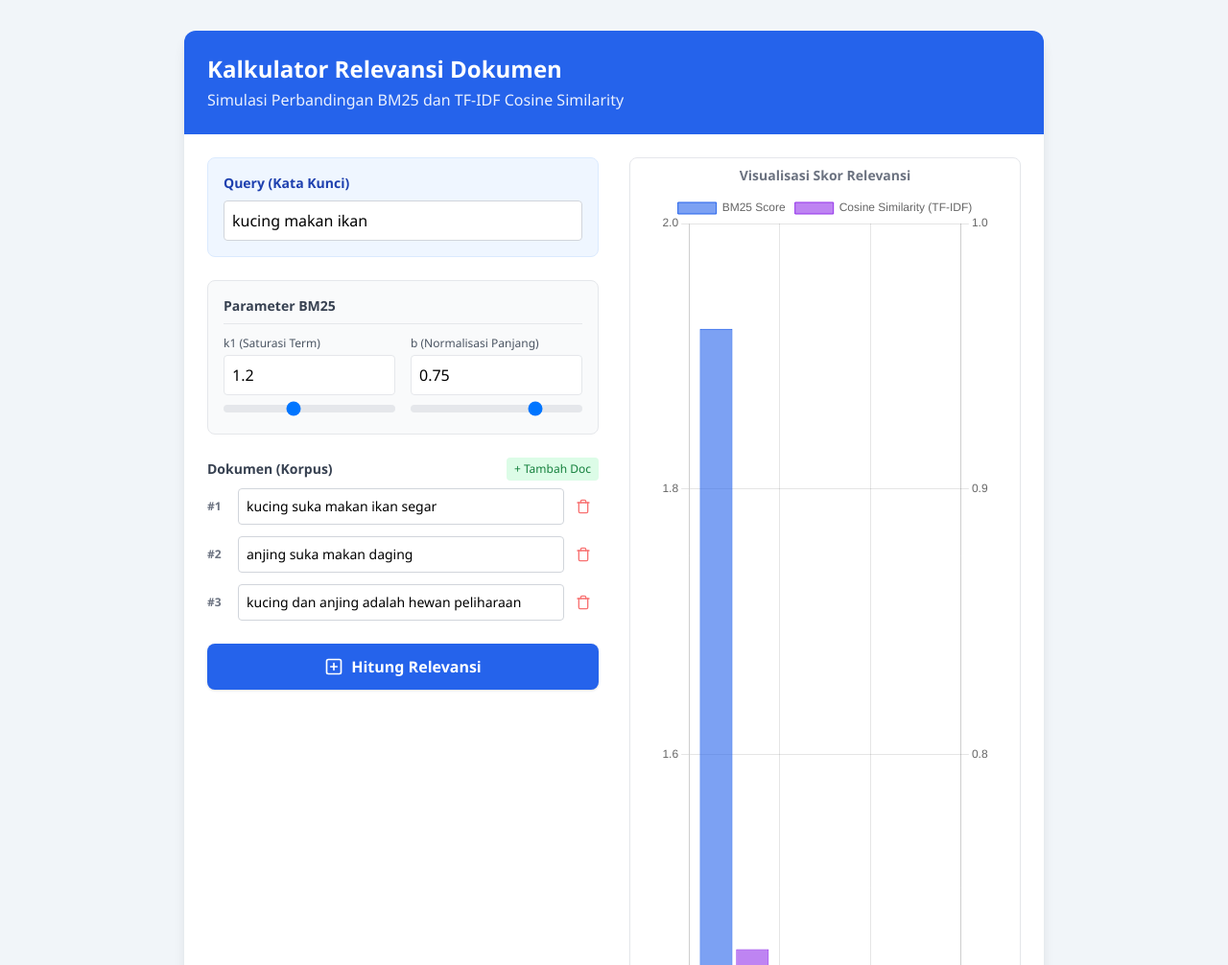
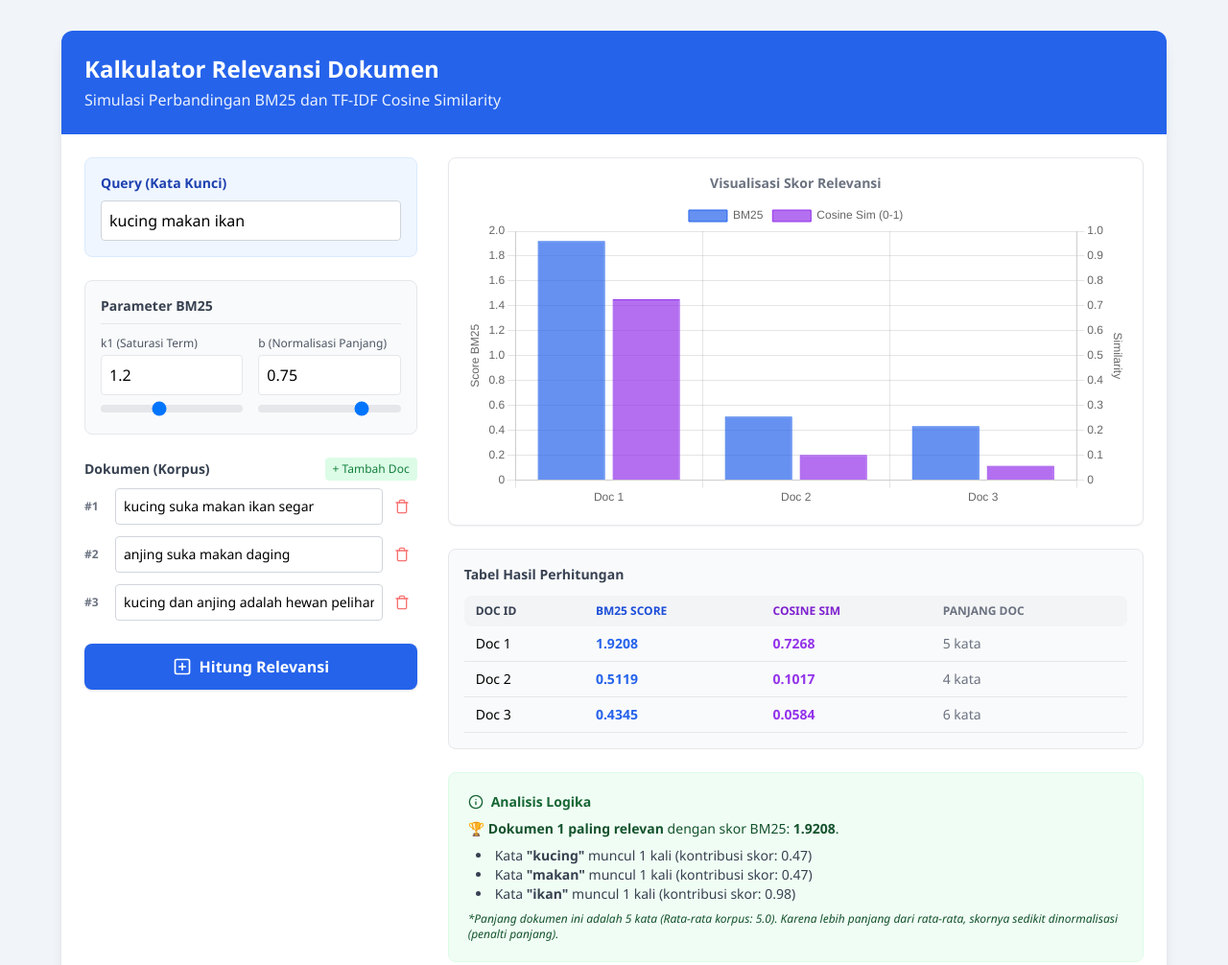
Before and after one commit to excelyno/BM25-calculation, a plain HTML site: page index.html in a window 1280 px wide. Shown: the top 1006 px of the page at 96% size. Drawn offline with nearby package versions, Linux system fonts and the light colour scheme.

Commit message:
Update index.html

```diff
--- a/index.html
+++ b/index.html
@@ -14,7 +14,7 @@
 </head>
 <body class="bg-slate-100 min-h-screen p-4 md:p-8">
 
-    <div class="max-w-4xl mx-auto bg-white rounded-xl shadow-lg overflow-hidden">
+    <div class="max-w-6xl mx-auto bg-white rounded-xl shadow-lg overflow-hidden">
 
         <!-- Header -->
         <div class="bg-blue-600 p-6 text-white">
@@ -22,10 +22,10 @@
             <p class="opacity-90 mt-1">Simulasi Perbandingan BM25 dan TF-IDF Cosine Similarity</p>
         </div>
 
-        <div class="p-6 grid grid-cols-1 md:grid-cols-2 gap-8">
+        <div class="p-6 grid grid-cols-1 lg:grid-cols-3 gap-8">
 
-            <!-- Left Column: Inputs -->
-            <div class="space-y-6">
+            <!-- Left Column: Inputs (1/3 width on large screens) -->
+            <div class="lg:col-span-1 space-y-6">
 
                 <!-- Query Input -->
                 <div class="bg-blue-50 p-4 rounded-lg border border-blue-100">
@@ -79,31 +79,33 @@
 
             </div>
 
-            <!-- Right Column: Results & Chart -->
-            <div class="space-y-6">
+            <!-- Right Column: Results & Chart (2/3 width on large screens) -->
+            <div class="lg:col-span-2 space-y-6">
 
-                <!-- Chart Container -->
-                <div class="bg-white p-2 rounded-lg border border-gray-200 shadow-sm min-h-[300px]">
+                <!-- Chart Container (Fixed Height) -->
+                <div class="bg-white p-4 rounded-lg border border-gray-200 shadow-sm h-96 relative">
                     <h3 class="text-center text-sm font-semibold text-gray-500 mb-2">Visualisasi Skor Relevansi</h3>
+                    <div class="w-full h-[320px]">
                         <canvas id="resultsChart"></canvas>
+                    </div>
                 </div>
 
                 <!-- Results Table -->
                 <div class="bg-gray-50 p-4 rounded-lg border border-gray-200">
-                    <h3 class="text-sm font-bold text-gray-700 mb-3">Detail Hasil Perhitungan</h3>
+                    <h3 class="text-sm font-bold text-gray-700 mb-3">Tabel Hasil Perhitungan</h3>
                     <div class="overflow-x-auto">
                         <table class="w-full text-sm text-left">
                             <thead class="text-xs text-gray-700 uppercase bg-gray-100">
                                 <tr>
                                     <th class="px-3 py-2 rounded-l-lg">Doc ID</th>
-                                    <th class="px-3 py-2">BM25 Score</th>
-                                    <th class="px-3 py-2 rounded-r-lg">Cosine Sim</th>
+                                    <th class="px-3 py-2 text-blue-700">BM25 Score</th>
+                                    <th class="px-3 py-2 text-purple-700">Cosine Sim</th>
+                                    <th class="px-3 py-2 text-gray-500 rounded-r-lg">Panjang Doc</th>
                                 </tr>
                             </thead>
                             <tbody id="resultsTableBody">
-                                <!-- Results will be injected here -->
                                 <tr>
-                                    <td colspan="3" class="px-3 py-4 text-center text-gray-500 italic">
+                                    <td colspan="4" class="px-3 py-4 text-center text-gray-500 italic">
                                         Klik "Hitung" untuk melihat hasil...
                                     </td>
                                 </tr>
@@ -112,13 +114,15 @@
                     </div>
                 </div>
 
-                <!-- Explanation Box -->
-                <div class="bg-yellow-50 p-4 rounded-lg border border-yellow-100 text-xs text-yellow-800">
-                    <p class="font-semibold mb-1">Catatan:</p>
-                    <ul class="list-disc list-inside space-y-1">
-                        <li><strong>BM25:</strong> Mempertimbangkan saturasi term (k1) dan panjang dokumen (b). Nilai tidak ternormalisasi (bisa > 1).</li>
-                        <li><strong>Cosine Similarity:</strong> Mengukur sudut antar vektor dokumen dan query. Rentang nilai 0 s/d 1.</li>
-                    </ul>
+                <!-- Detailed Analysis Box -->
+                <div id="analysisBox" class="bg-green-50 p-5 rounded-lg border border-green-100 hidden">
+                    <h3 class="text-sm font-bold text-green-800 mb-2 flex items-center gap-2">
+                        <svg xmlns="http://www.w3.org/2000/svg" width="16" height="16" viewBox="0 0 24 24" fill="none" stroke="currentColor" stroke-width="2" stroke-linecap="round" stroke-linejoin="round"><circle cx="12" cy="12" r="10"/><line x1="12" y1="16" x2="12" y2="12"/><line x1="12" y1="8" x2="12.01" y2="8"/></svg>
+                        Analisis Logika
+                    </h3>
+                    <div id="analysisContent" class="text-sm text-green-900 space-y-2">
+                        <!-- Dynamic analysis will appear here -->
+                    </div>
                 </div>
 
             </div>
@@ -135,23 +139,23 @@
 
         let chartInstance = null;
 
-        // --- FUNGSI UTAMA ---
+        // --- FUNGSI HELPER ---
 
-        // 1. Tokenizer: Membersihkan dan memecah teks menjadi array kata
         function tokenize(text) {
             return text
                 .toLowerCase()
-                .replace(/[^\w\s]/g, '') // Hapus tanda baca
+                .replace(/[^\w\s]/g, '')
                 .trim()
                 .split(/\s+/)
                 .filter(word => word.length > 0);
         }
 
-        // 2. Render Input Dokumen
+        // --- UI RENDERING ---
+
         function renderDocuments() {
             const list = document.getElementById('documentList');
             list.innerHTML = '';
-            documents.forEach((doc, index) => {
+            documents.forEach((doc) => {
                 const div = document.createElement('div');
                 div.className = 'flex items-center gap-2';
                 div.innerHTML = `
@@ -161,16 +165,16 @@
                            class="flex-1 text-sm p-2 border border-gray-300 rounded focus:border-blue-500 outline-none"
                            placeholder="Isi kalimat dokumen...">
                     <button onclick="removeDocument(${doc.id})"
-                            class="text-red-400 hover:text-red-600 p-1 rounded hover:bg-red-50 transition"
-                            title="Hapus Dokumen">
-                        <svg xmlns="http://www.w3.org/2000/svg" width="16" height="16" viewBox="0 0 24 24" fill="none" stroke="currentColor" stroke-width="2" stroke-linecap="round" stroke-linejoin="round"><polyline points="3 6 5 6 21 6"/><path d="M19 6v14a2 2 0 0 1-2 2H7a2 2 0 0 1-2-2V6m3 0V4a2 2 0 0 1 2-2h4a2 2 0 0 1 2 2v2"/></svg>
+                            class="text-red-400 hover:text-red-600 p-1 rounded hover:bg-red-50 transition">
+                        <svg xmlns="http://www.w3.org/2000/svg" width="16" height="16" viewBox="0 0 24 24" fill="none" stroke="currentColor" stroke-width="2" stroke-linecap="round" stroke-linejoin="round"><path d="M3 6h18"/><path d="M19 6v14c0 1-1 2-2 2H7c-1 0-2-1-2-2V6"/><path d="M8 6V4c0-1 1-2 2-2h4c1 0 2 1 2 2v2"/></svg>
                     </button>
                 `;
                 list.appendChild(div);
             });
         }
 
-        // 3. Manajemen State Dokumen
+        // --- MANAJEMEN STATE ---
+
         function addDocument() {
             const newId = documents.length > 0 ? Math.max(...documents.map(d => d.id)) + 1 : 1;
             documents.push({ id: newId, text: "" });
@@ -191,7 +195,7 @@
             if (doc) doc.text = text;
         }
 
-        // --- LOGIKA PERHITUNGAN (THE CORE) ---
+        // --- LOGIKA UTAMA ---
 
         function calculate() {
             const queryText = document.getElementById('queryInput').value;
@@ -210,124 +214,95 @@
                 tokens: tokenize(doc.text)
             }));
 
-            // --- A. Hitung BM25 ---
-
-            // Average Document Length (avgdl)
+            // 1. Hitung AvgDocLength
             const totalLength = tokenizedDocs.reduce((sum, doc) => sum + doc.tokens.length, 0);
             const avgdl = totalLength / tokenizedDocs.length;
             const N = tokenizedDocs.length;
 
+            // 2. Hitung BM25
             const bm25Results = tokenizedDocs.map(doc => {
                 let score = 0;
+                let details = []; // Untuk penjelasan
                 const docLen = doc.tokens.length;
 
                 queryTokens.forEach(term => {
-                    // Hitung frekuensi term di dokumen ini (f_td)
                     const f_td = doc.tokens.filter(t => t === term).length;
-
-                    // Hitung frekuensi dokumen yang mengandung term (n_q)
                     const n_q = tokenizedDocs.filter(d => d.tokens.includes(term)).length;
-
-                    // IDF (Probabilistic)
-                    // Rumus: ln( (N - n(q) + 0.5) / (n(q) + 0.5) + 1 )
                     const idf = Math.log( ((N - n_q + 0.5) / (n_q + 0.5)) + 1 );
 
-                    // Bagian Term Frequency BM25
                     const numerator = f_td * (k1 + 1);
                     const denominator = f_td + k1 * (1 - b + b * (docLen / avgdl));
+                    const termScore = idf * (numerator / denominator);
 
-                    score += idf * (numerator / denominator);
+                    score += termScore;
+
+                    if(termScore > 0) {
+                        details.push({term, f_td, termScore});
+                    }
                 });
 
-                return { id: doc.id, score: Math.max(0, score) }; // Score tidak boleh negatif untuk visualisasi
+                return {
+                    id: doc.id,
+                    score: Math.max(0, score),
+                    docLen: docLen,
+                    details: details
+                };
             });
 
-
-            // --- B. Hitung TF-IDF Cosine Similarity ---
-
-            // 1. Buat Vocabulary Unik (Query + Semua Dokumen) untuk ruang vektor yang lengkap
+            // 3. Hitung TF-IDF Cosine
             const allTokens = new Set([...queryTokens]);
             tokenizedDocs.forEach(d => d.tokens.forEach(t => allTokens.add(t)));
             const vocabulary = Array.from(allTokens);
 
-            // 2. Fungsi Hitung Vektor TF-IDF
             function getTfIdfVector(targetTokens, allDocs) {
                 return vocabulary.map(term => {
-                    // TF (Term Frequency) - Log Normalization: 1 + log(f) jika f > 0
                     const rawCount = targetTokens.filter(t => t === term).length;
                     const tf = rawCount > 0 ? (1 + Math.log10(rawCount)) : 0;
-
-                    // IDF (Inverse Document Frequency) - Standard: log10(N / df)
                     const df = allDocs.filter(d => d.tokens.includes(term)).length;
                     const idf = df > 0 ? Math.log10(allDocs.length / df) : 0;
-
                     return tf * idf;
                 });
             }
 
-            // Vector Query
             const queryVector = getTfIdfVector(queryTokens, tokenizedDocs);
-
-            // Hitung Similarity untuk setiap dokumen
             const cosineResults = tokenizedDocs.map(doc => {
                 const docVector = getTfIdfVector(doc.tokens, tokenizedDocs);
-
-                // Dot Product
-                let dotProduct = 0;
-                let magQuery = 0;
-                let magDoc = 0;
-
+                let dotProduct = 0, magQuery = 0, magDoc = 0;
                 for (let i = 0; i < vocabulary.length; i++) {
                     dotProduct += queryVector[i] * docVector[i];
                     magQuery += queryVector[i] ** 2;
                     magDoc += docVector[i] ** 2;
                 }
-
                 magQuery = Math.sqrt(magQuery);
                 magDoc = Math.sqrt(magDoc);
-
-                let similarity = 0;
-                if (magQuery > 0 && magDoc > 0) {
-                    similarity = dotProduct / (magQuery * magDoc);
-                }
-
+                let similarity = (magQuery > 0 && magDoc > 0) ? dotProduct / (magQuery * magDoc) : 0;
                 return { id: doc.id, score: similarity };
             });
 
-            // --- C. Update UI ---
-            updateTable(bm25Results, cosineResults);
-            updateChart(bm25Results, cosineResults);
+            updateUI(bm25Results, cosineResults, avgdl);
         }
 
-        function updateTable(bm25, cosine) {
+        function updateUI(bm25, cosine, avgdl) {
+            // Update Table
             const tbody = document.getElementById('resultsTableBody');
             tbody.innerHTML = '';
-
-            bm25.forEach((res, index) => {
+            bm25.forEach((res) => {
                 const cosRes = cosine.find(c => c.id === res.id);
-                const row = document.createElement('tr');
-                row.className = "border-b hover:bg-gray-50 transition";
-                row.innerHTML = `
+                tbody.innerHTML += `
+                    <tr class="border-b hover:bg-gray-50 transition">
                         <td class="px-3 py-2 font-medium">Doc ${res.id}</td>
                         <td class="px-3 py-2 text-blue-600 font-bold">${res.score.toFixed(4)}</td>
                         <td class="px-3 py-2 text-purple-600 font-bold">${cosRes ? cosRes.score.toFixed(4) : '0.0000'}</td>
+                        <td class="px-3 py-2 text-gray-500">${res.docLen} kata</td>
+                    </tr>
                 `;
-                tbody.appendChild(row);
             });
-        }
 
-        function updateChart(bm25, cosine) {
+            // Update Chart
             const ctx = document.getElementById('resultsChart').getContext('2d');
             const labels = bm25.map(r => `Doc ${r.id}`);
-            const bm25Data = bm25.map(r => r.score);
-            const cosineData = cosine.map(r => {
-                const c = cosine.find(x => x.id === r.id);
-                return c ? c.score : 0;
-            });
 
-            if (chartInstance) {
-                chartInstance.destroy();
-            }
+            if (chartInstance) chartInstance.destroy();
 
             chartInstance = new Chart(ctx, {
                 type: 'bar',
@@ -335,64 +310,73 @@
                     labels: labels,
                     datasets: [
                         {
-                            label: 'BM25 Score',
-                            data: bm25Data,
-                            backgroundColor: 'rgba(37, 99, 235, 0.6)', // Blue
+                            label: 'BM25',
+                            data: bm25.map(r => r.score),
+                            backgroundColor: 'rgba(37, 99, 235, 0.7)',
                             borderColor: 'rgba(37, 99, 235, 1)',
-                            borderWidth: 1
+                            borderWidth: 1,
+                            yAxisID: 'y'
                         },
                         {
-                            label: 'Cosine Similarity (TF-IDF)',
-                            data: cosineData,
-                            backgroundColor: 'rgba(147, 51, 234, 0.6)', // Purple
+                            label: 'Cosine Sim (0-1)',
+                            data: cosine.map(c => c.score),
+                            backgroundColor: 'rgba(147, 51, 234, 0.7)',
                             borderColor: 'rgba(147, 51, 234, 1)',
                             borderWidth: 1,
-                            // Tampilkan cosine di axis kanan (optional) atau biarkan dibandingkan langsung
-                            // Untuk kasus ini, karena skalanya beda (BM25 bisa >1, Cosine 0-1),
-                            // kita gunakan y-axis kedua agar lebih adil visualisasinya.
                             yAxisID: 'y1'
                         }
                     ]
                 },
                 options: {
                     responsive: true,
-                    maintainAspectRatio: false,
+                    maintainAspectRatio: false, // Penting agar mengikuti tinggi container
                     scales: {
                         y: {
                             beginAtZero: true,
-                            type: 'linear',
-                            display: true,
                             position: 'left',
-                            title: { display: true, text: 'Nilai BM25' }
+                            title: { display: true, text: 'Score BM25' }
                         },
                         y1: {
                             beginAtZero: true,
-                            type: 'linear',
-                            display: true,
                             position: 'right',
-                            grid: {
-                                drawOnChartArea: false, // only want the grid lines for one axis to show up
-                            },
-                            title: { display: true, text: 'Nilai Cosine Similarity (0-1)' },
-                            max: 1.0 // Cosine max is always 1
-                        }
-                    },
-                    plugins: {
-                        tooltip: {
-                            mode: 'index',
-                            intersect: false,
+                            max: 1.0,
+                            grid: { drawOnChartArea: false },
+                            title: { display: true, text: 'Similarity' }
                         }
                     }
                 }
             });
+
+            // Update Logic Analysis
+            const winner = bm25.reduce((prev, current) => (prev.score > current.score) ? prev : current);
+            const analysisDiv = document.getElementById('analysisContent');
+            const box = document.getElementById('analysisBox');
+
+            if (winner.score > 0) {
+                box.classList.remove('hidden');
+
+                let termsHtml = winner.details.map(d =>
+                    `<li>Kata <b>"${d.term}"</b> muncul ${d.f_td} kali (kontribusi skor: ${d.termScore.toFixed(2)})</li>`
+                ).join('');
+
+                analysisDiv.innerHTML = `
+                    <p>🏆 <b>Dokumen ${winner.id} paling relevan</b> dengan skor BM25: <b>${winner.score.toFixed(4)}</b>.</p>
+                    <ul class="list-disc list-inside mt-2 ml-2 text-gray-700">
+                        ${termsHtml}
+                    </ul>
+                    <p class="mt-2 text-xs italic">
+                        *Panjang dokumen ini adalah ${winner.docLen} kata (Rata-rata korpus: ${avgdl.toFixed(1)}).
+                        ${winner.docLen < avgdl ? "Karena lebih pendek dari rata-rata, dokumen ini mendapat 'boost' positif." : "Karena lebih panjang dari rata-rata, skornya sedikit dinormalisasi (penalti panjang)."}
+                    </p>
+                `;
+            } else {
+                box.classList.remove('hidden');
+                analysisDiv.innerHTML = `<p class="text-red-600">Tidak ada dokumen yang relevan dengan query (Skor 0).</p>`;
+            }
         }
 
-        // Initialize
         renderDocuments();
-        // Lakukan kalkulasi awal setelah load agar grafik tidak kosong
-        window.onload = function() {
-            setTimeout(calculate, 500); // delay sedikit memastikan chart.js ready
-        }
+        window.onload = function() { setTimeout(calculate, 500); }
     </script>
 </body>
 </html>
```
Lines whose indentation alone changed are shown as unchanged.
